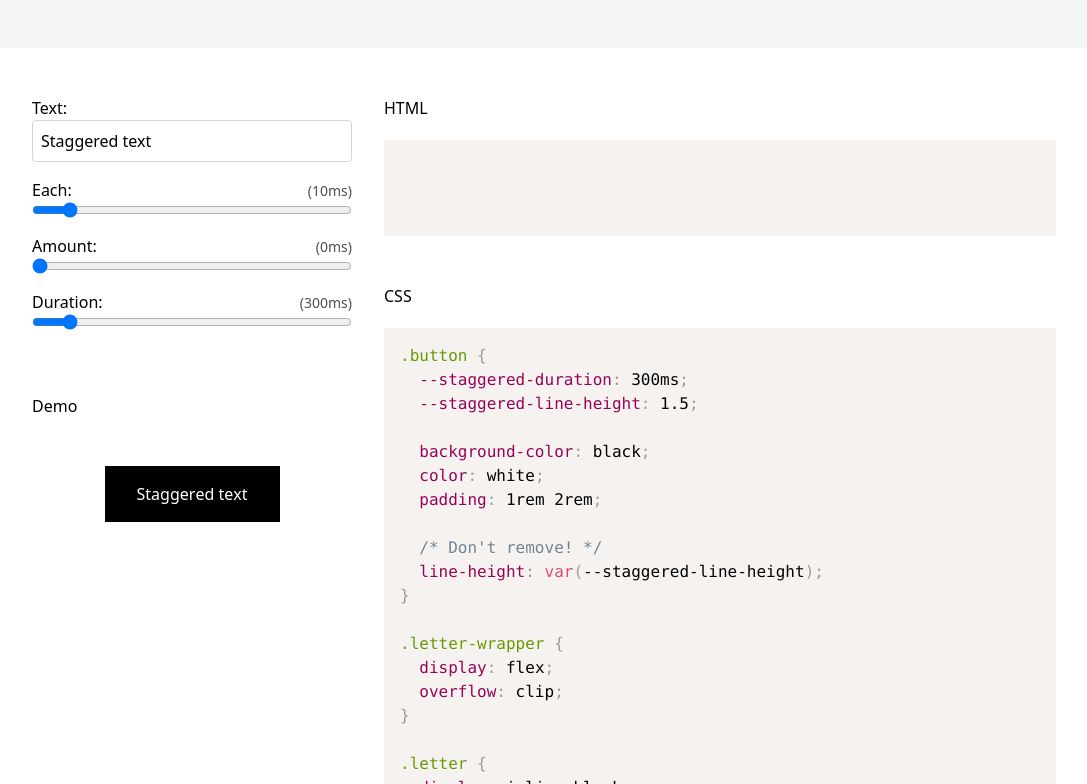
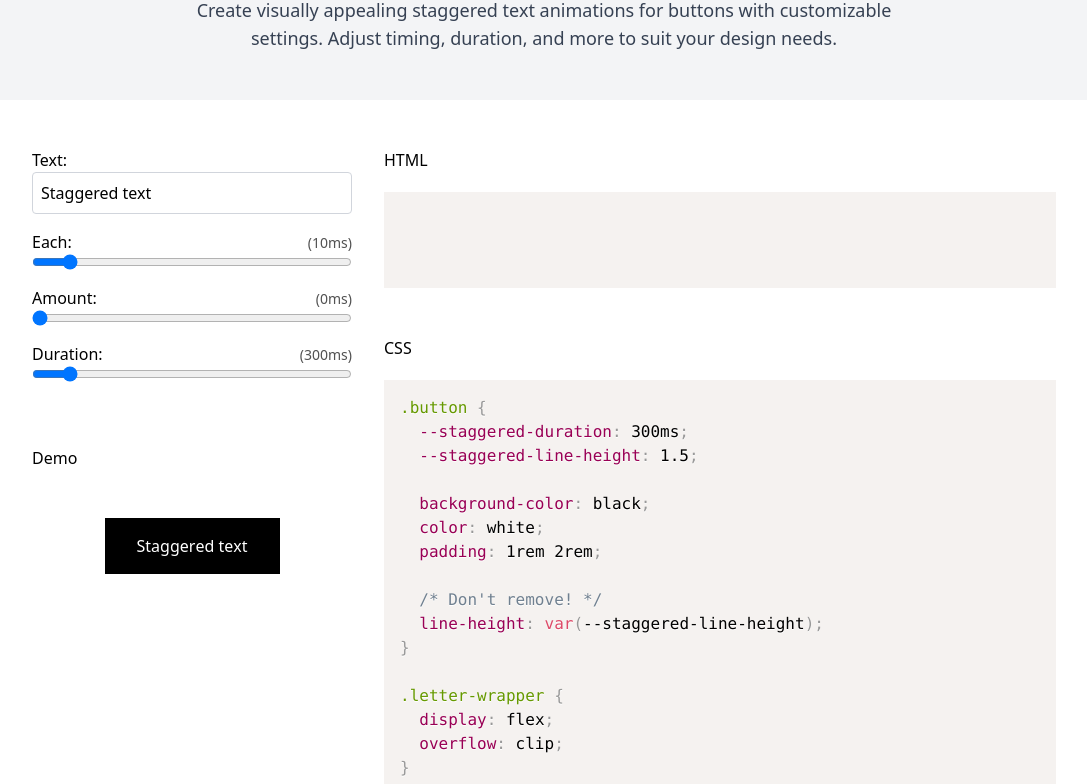
Before and after one commit to bqardi/staggered-text-button-animation, a website built with webpack: page src/index.html in a window 1280 px wide. Shown: the part 108-892 px from the top of the page, without its empty margins (96-1183 px from the left). Built offline with nearby package versions, Linux system fonts and the light colour scheme; what js-beautify would draw is missing.

Commit message:
fix: update header content and styling for better clarity and presentation

```diff
--- a/src/index.html
+++ b/src/index.html
@@ -13,10 +13,14 @@
     <header
       class="flex flex-col items-center justify-center py-12 px-5 bg-gray-100"
     >
-      <h1 class="text-3xl font-bold text-blue-500">
+      <h1 class="text-3xl font-bold text-blue-500 text-center mb-5">
         Staggered Text Button Animation Tool
       </h1>
-      <p>A description</p>
+      <p class="text-lg text-gray-700 text-center max-w-192 px-5">
+        Create visually appealing staggered text animations for buttons with
+        customizable settings. Adjust timing, duration, and more to suit your
+        design needs.
+      </p>
     </header>
 
     <div class="md:flex gap-8 max-w-266 mx-auto px-5">
```
